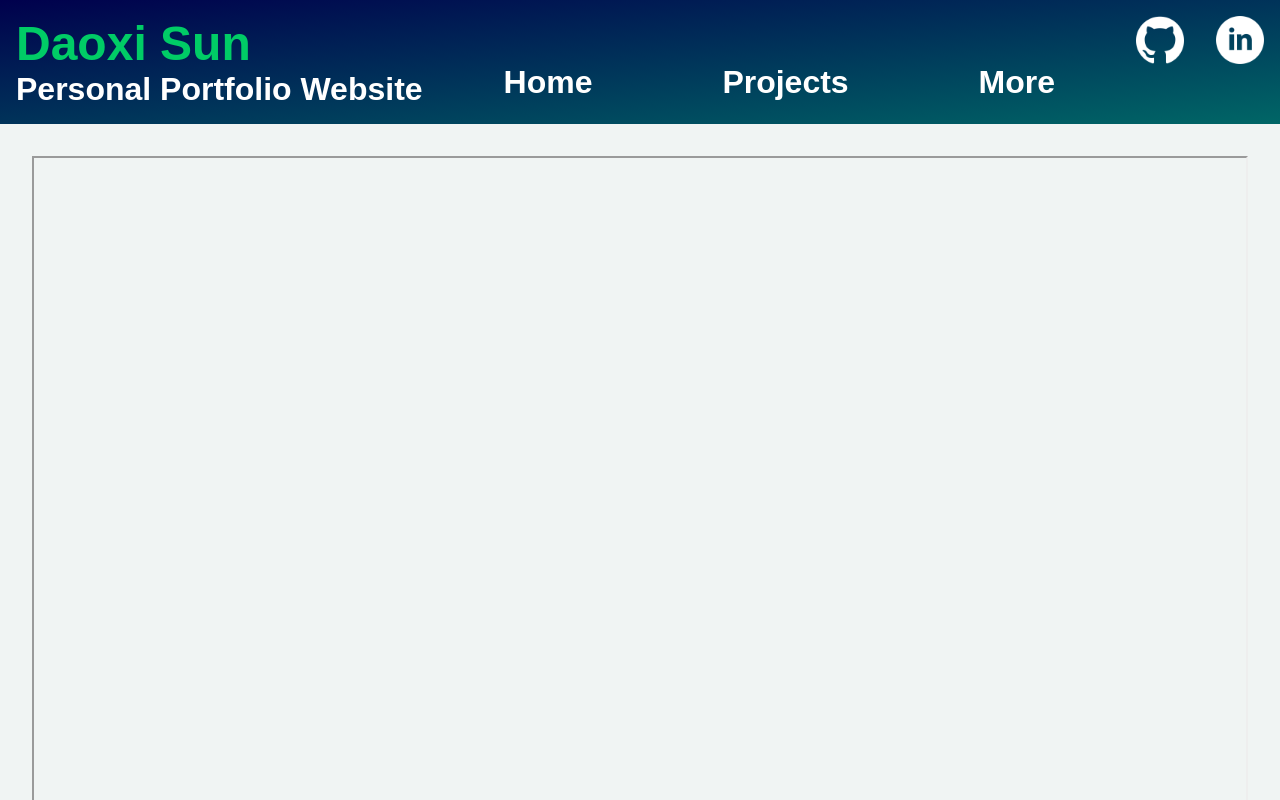
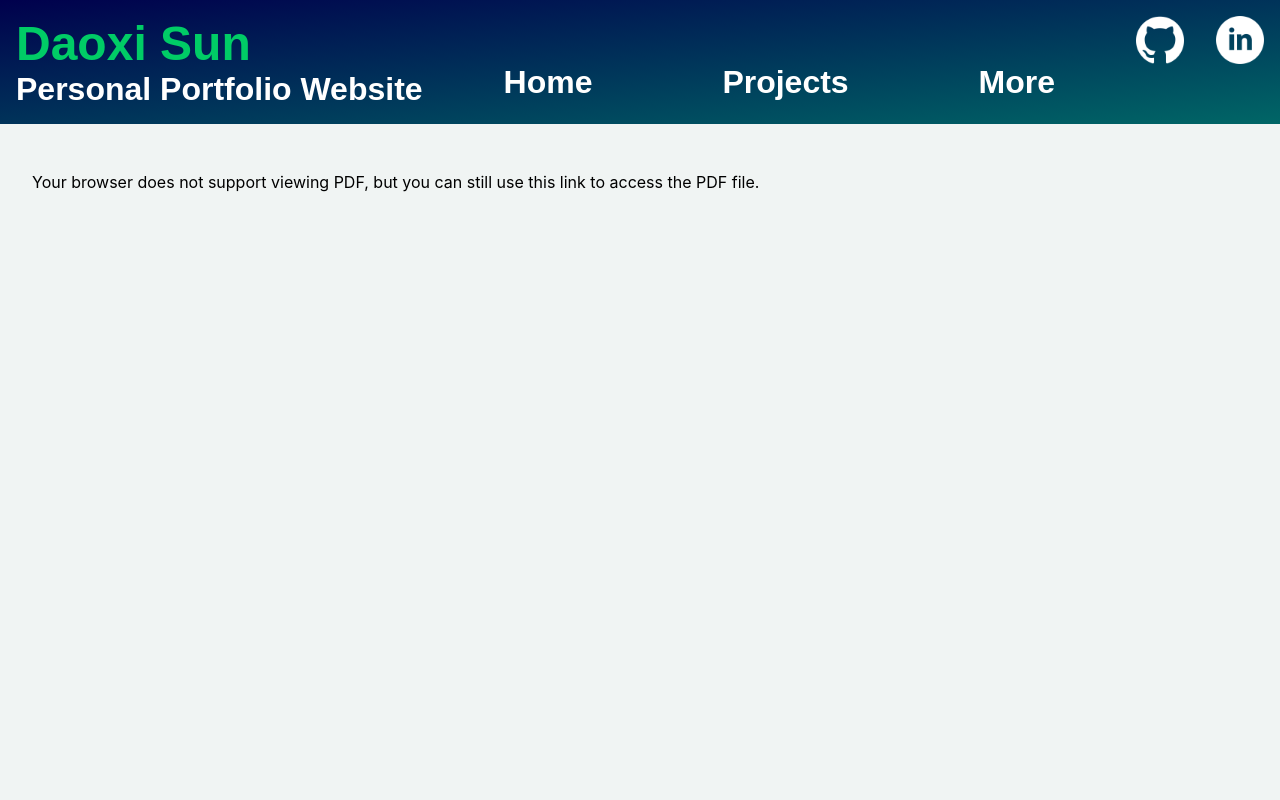
Before and after one commit to daoxi/personal-portfolio, a Next.js app: page /components/PdfEmbed in a window 1280 px wide. Shown: the top 800 px of the page. Built offline with nearby package versions, Linux system fonts and the light colour scheme.

Commit message:
tweaked the approach for embedding pdfs in the page

```diff
--- a/package.json
+++ b/package.json
@@ -11,8 +11,7 @@
   "dependencies": {
     "next": "^15.0.2",
     "react": "^18.3.1",
-    "react-dom": "^18.3.1",
-    "react-pdf": "^9.1.1"
+    "react-dom": "^18.3.1"
   },
   "devDependencies": {
     "eslint": "7.32.0",
--- a/pages/components/PdfEmbed.js
+++ b/pages/components/PdfEmbed.js
@@ -8,16 +8,21 @@ import classes from "./PdfEmbed.module.css";
 const PdfEmbed = ({ embedPath }) => (
 	<div className={classes.pdfembed}>
 		<object data={embedPath} type="application/pdf" width="100%" height="100%">
+			{/* Handle the situation when the browser does not have a built-in PDF viewer (i.e. fallback),
+				note that using <iframe>...</iframe> instead might cause issue when refreshing the page (in Next.js) because iframe technically can't contain any child element */}
+			{/*
 				<iframe src={embedPath} width="100%" height="100%">
-        {/* Handle the situation when the browser does not have a PDF viewer */}
+				*/}
 			<p>
-          This browser does not have a PDF viewer, but you can still use{" "}
+				Your browser does not support viewing PDF, but you can still use{" "}
 				<a href={embedPath} target="_blank" rel="noopener noreferrer">
 					this link
 				</a>{" "}
 				to access the PDF file.
 			</p>
+			{/*
 			</iframe>
+			*/}
 		</object>
 	</div>
 );
--- a/pages/projects/craigsdota.js
+++ b/pages/projects/craigsdota.js
@@ -102,7 +102,7 @@ function CraigsDota() {
 					>
 						project report
 					</a>{" "}
-					below (uses the browser&#39;s PDF viewer).
+					below.
 				</p>
 				<div className={classes.pdfviewer}>
 					<PdfEmbed embedPath="https://daoxisun.com/resources/CraigsDota_project_report.pdf" />
```
Also changed, not shown: 1 other file (tests, documents, lock files or other folders). Lines whose indentation alone changed are shown as unchanged.
